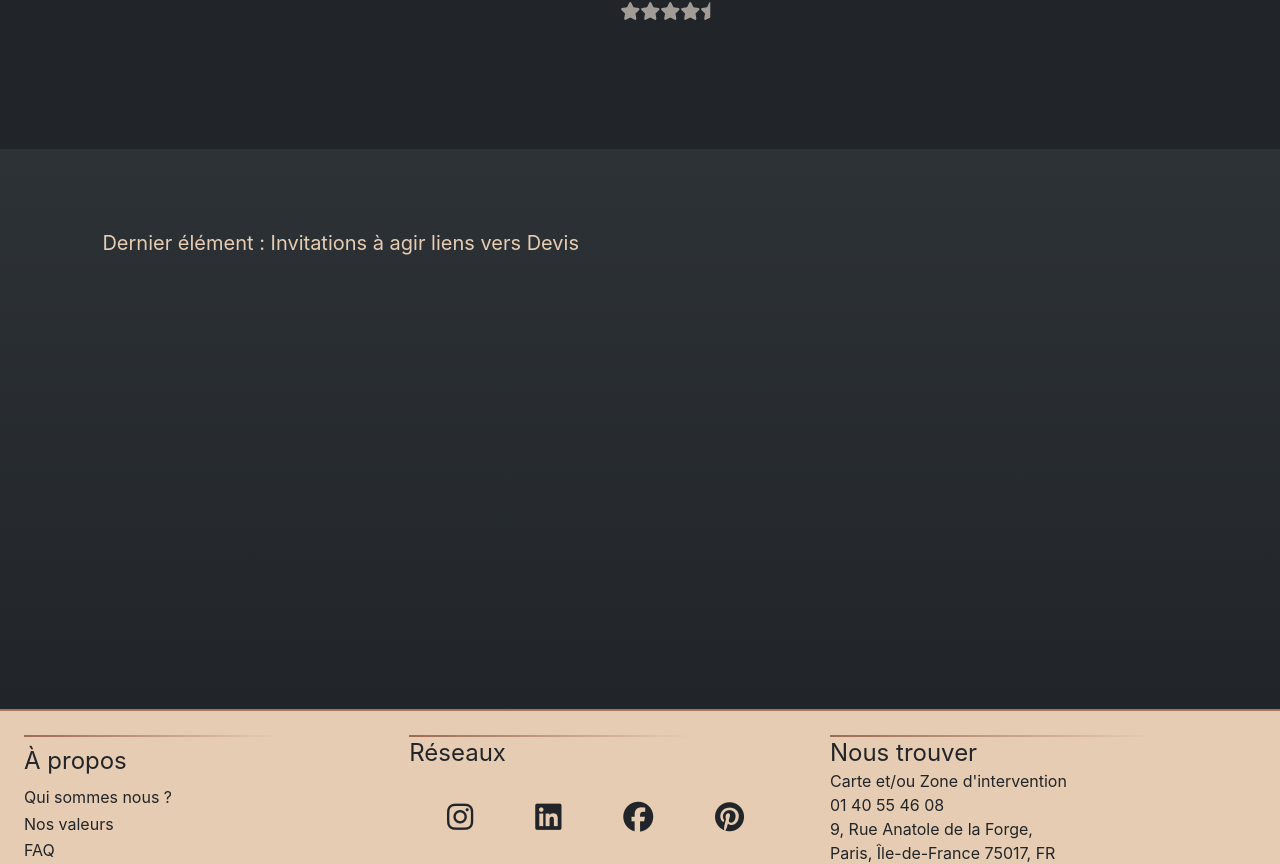
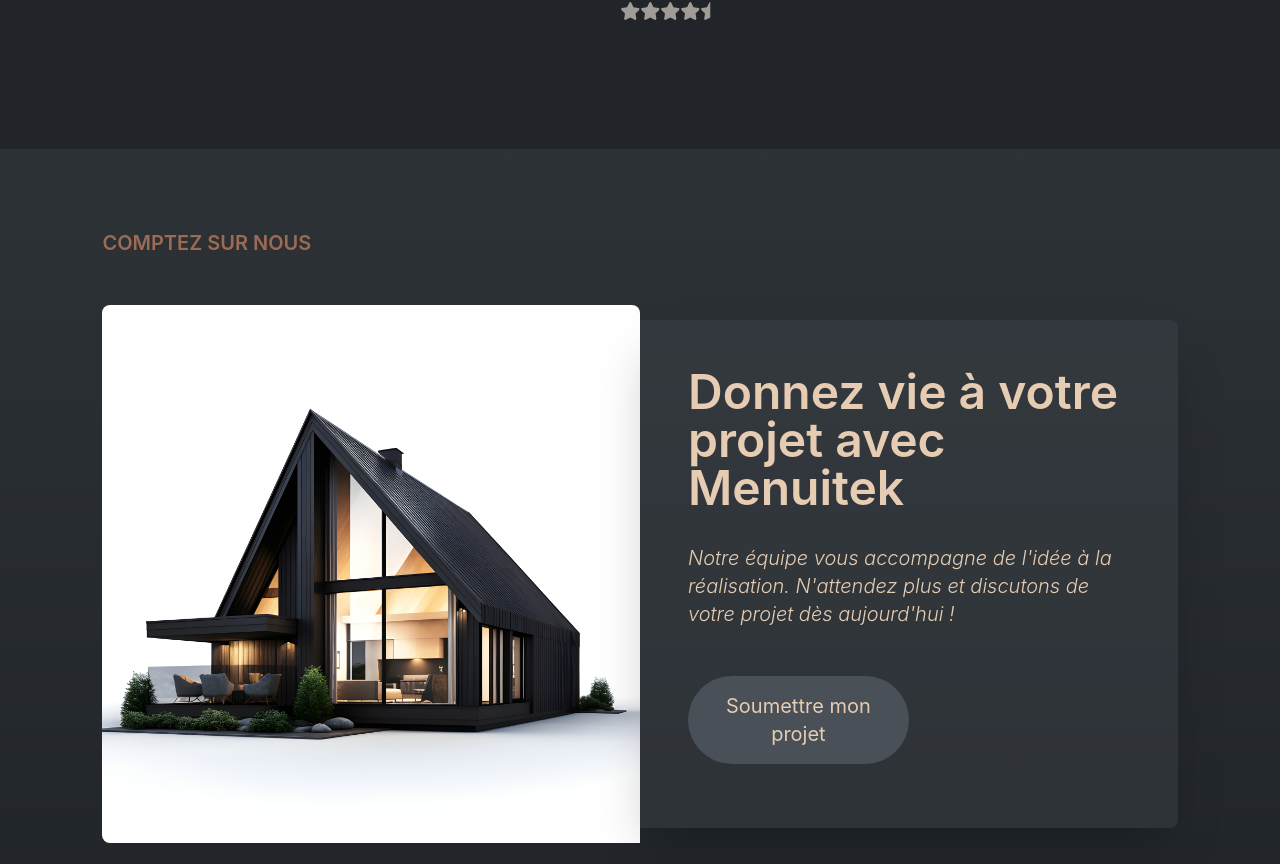
Before and after one commit to BdClement/Stanley, a React (Create React App) app in the folder frontend/testReact/menuitek/: page / in a window 1280 px wide. Shown: the part 3569-4433 px from the top of the page. Built offline with nearby package versions, Linux system fonts and the light colour scheme.

Commit message:
feat: Page Accueil done

```diff
--- a/frontend/testReact/menuitek/src/components/App.js
+++ b/frontend/testReact/menuitek/src/components/App.js
@@ -6,7 +6,7 @@
 
 function App() {
   return (
-    <div className='flex flex-col min-h-screen overflow-x-hidden'>
+    <div className='flex flex-col min-h-screen'>
       <Header />
       <Content />
       <Footer />
--- a/frontend/testReact/menuitek/src/components/Content/Accueil/Avis.js
+++ b/frontend/testReact/menuitek/src/components/Content/Accueil/Avis.js
@@ -46,7 +46,7 @@
     }
 
     return (
-        <div className='flex flex-col gap-4 lg:gap-8 xl:gap-12 py-[5vh] xl:py-[10vh] 2xl:py[15vh] px-[5vw] xl:px-[8vw] text-xs md:text-sm lg:text-base xl:text-xl 2xl:text-2xl'>
+        <div className='flex flex-col gap-4 lg:gap-8 xl:gap-12 py-[5vh] xl:py-[10vh] 2xl:py[15vh] px-[5vw] xl:px-[8vw] text-xs md:text-sm lg:text-base xl:text-xl 2xl:text-2xl overflow-x-hidden'>
             <p className='font-semibold text-brun-contrast'>AVIS</p>
             <div key={index} className={'flex flex-col py-[2vh] xl:py-[6vh] 2xl:py[10vh] items-center opacity-0 ' + (animationRight ? 'animate-slide-in-right' : 'animate-slide-in-left')}>
                 <BiSolidQuoteAltRight className='text-brun-contrast size-16 md:size-24 lg:size-28 xl:size-36'/>
@@ -63,8 +63,8 @@
                                     const fullStars = Math.floor(testimonials[index].rating);
                                     const halfStar = testimonials[index].rating % 1 >= 0.5
 
-                                    if (i < fullStars) return <FaStar />;
-                                    if (i === fullStars && halfStar) return <FaStarHalf />;
+                                    if (i < fullStars) return <FaStar key={i}/>;
+                                    if (i === fullStars && halfStar) return <FaStarHalf key={i}/>;
                                     return <></>;
                                 })
                             }
--- a/frontend/testReact/menuitek/src/components/Content/Accueil/Invitation.js
+++ b/frontend/testReact/menuitek/src/components/Content/Accueil/Invitation.js
@@ -1,8 +1,18 @@
+import maisonDesign from '../../../assets/MaisonDesignModele.jpg'
+// import baieVitree from '../../../assets/BaieVitrée.jpg'
 
 function Invitation() {
     return (
-        <div className='h-[70vh] flex flex-col gap-4 lg:gap-8 xl:gap-12 py-[5vh] xl:py-[10vh] 2xl:py[15vh] px-[5vw] xl:px-[8vw] bg-gradient-to-t from-grey-main to-grey-contrast/30 text-xs md:text-sm lg:text-base xl:text-xl 2xl:text-2xl'>
-            Dernier élément : Invitations à agir liens vers Devis
+        <div className=' flex flex-col gap-4 lg:gap-8 xl:gap-12 py-[5vh] xl:py-[10vh] 2xl:py[15vh] px-[5vw] xl:px-[8vw] bg-gradient-to-t from-grey-main to-grey-contrast/30 text-xs md:text-sm lg:text-base xl:text-xl 2xl:text-2xl'>
+            <p className='font-semibold text-brun-contrast'>COMPTEZ SUR NOUS</p>
+            <div className='flex flex-col md:flex-row items-center relative'>
+                <img src={maisonDesign} alt='Modèle de maison design traingulaire' className='w-[60%] md:w-[50%] h-auto object-cover rounded-t-lg md:rounded-l-lg'></img>
+                <div className='flex flex-col items-center md:items-start w-[60%] md:w-[50%] h-auto justify-around bg-grey-contrast/30 p-4 md:gap-6 xl:gap-8 md:p-8 xl:p-12 gap-4 rounded-b-lg md:rounded-none md:rounded-r-lg shadow-2xl'>
+                    <p className='font-semibold text-lg sm:text-xl md:text-2xl lg:text-4xl xl:text-5xl'>Donnez vie à votre projet avec Menuitek</p>
+                    <p className='italic font-light'>Notre équipe vous accompagne de l'idée à la réalisation. N'attendez plus et discutons de votre projet dès aujourd'hui !</p>
+                    <button className='w-[50%] my-4 bg-grey-contrast rounded-full p-2 xl:p-4 hover:bg-beige-main hover:text-grey-main transition duration:300'>Soumettre mon projet</button>
+                </div>
+            </div>
         </div>
     )
 }
```
Also changed, not shown: frontend/testReact/menuitek/src/assets/MaisonDesignModele.jpg (added), 1 other file (tests, documents, lock files or other folders).
